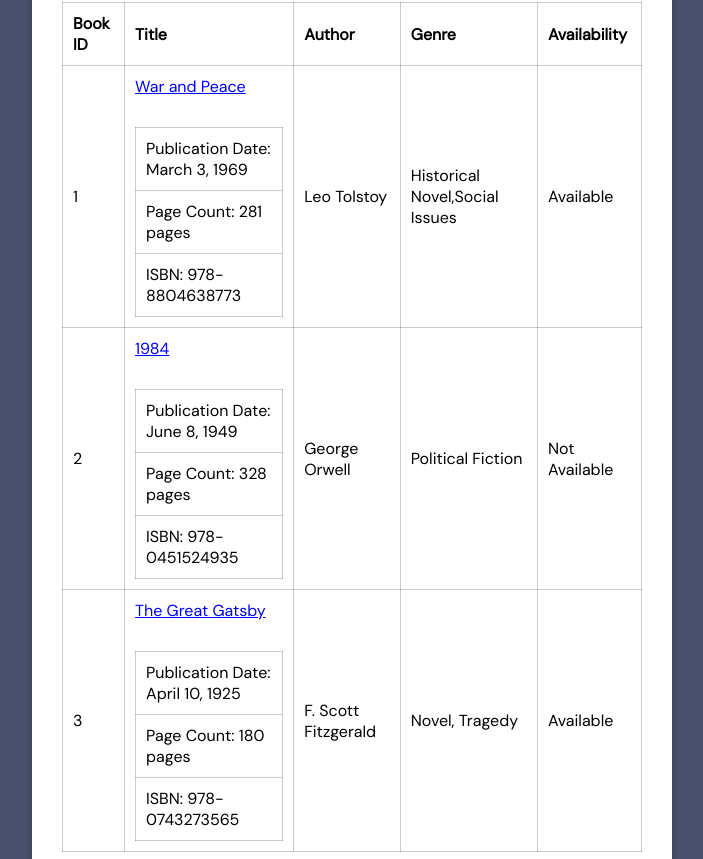
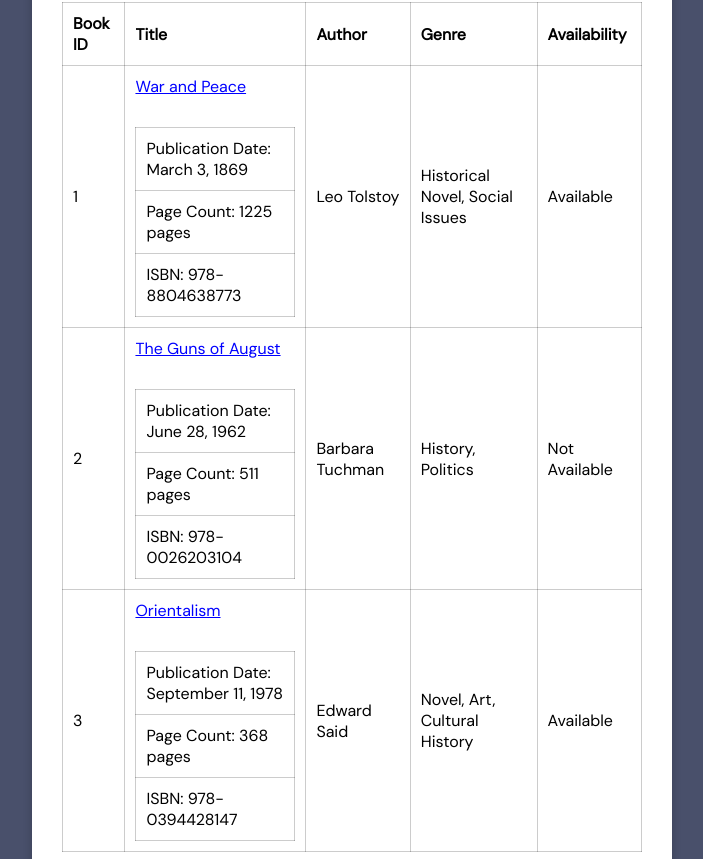
Before and after one commit to urstrulyrohan/Contest-2-Library-System, a plain HTML site: page index.html in a window 1280 px wide. Shown: the part 201-1060 px from the top of the page, without its empty margins (288-991 px from the left). Drawn offline with Linux system fonts and the light colour scheme.

Commit message:
Update index.html

```diff
--- a/index.html
+++ b/index.html
@@ -39,11 +39,11 @@
                 <a class="title-link" href="#">War and Peace</a>
                 <table>
                   <tr>
-                    <td>Publication Date: March 3, 1969</td>
+                    <td>Publication Date: March 3, 1869</td>
                   </tr>
 
                   <tr>
-                    <td>Page Count: 281 pages</td>
+                    <td>Page Count: 1225 pages</td>
                   </tr>
 
                   <tr>
@@ -52,52 +52,52 @@
                 </table>
               </td>
               <td>Leo Tolstoy</td>
-              <td>Historical Novel,Social Issues</td>
+              <td>Historical Novel, Social Issues</td>
               <td>Available</td>
             </tr>
           </tbody>
           <tr>
             <td>2</td>
             <td>
-              <a class="title-link" href="#">1984</a>
+              <a class="title-link" href="#">The Guns of August</a>
               <table>
                 <tr>
-                  <td>Publication Date: June 8, 1949</td>
+                  <td>Publication Date: June 28, 1962</td>
                 </tr>
 
                 <tr>
-                  <td>Page Count: 328 pages</td>
+                  <td>Page Count: 511 pages</td>
                 </tr>
 
                 <tr>
-                  <td>ISBN: 978-0451524935</td>
+                  <td>ISBN: 978-0026203104</td>
                 </tr>
               </table>
             </td>
-            <td>George Orwell</td>
-            <td>Political Fiction</td>
+            <td>Barbara Tuchman </td>
+            <td>History, Politics</td>
             <td>Not Available</td>
           </tr>
           <tr>
             <td>3</td>
             <td>
-              <a class="title-link" href="#">The Great Gatsby</a>
+              <a class="title-link" href="#">Orientalism</a>
               <table>
                 <tr>
-                  <td>Publication Date: April 10, 1925</td>
+                  <td>Publication Date: September 11, 1978</td>
                 </tr>
 
                 <tr>
-                  <td>Page Count: 180 pages</td>
+                  <td>Page Count: 368 pages</td>
                 </tr>
 
                 <tr>
-                  <td>ISBN: 978-0743273565</td>
+                  <td>ISBN: 978-0394428147</td>
                 </tr>
               </table>
             </td>
-            <td>F. Scott Fitzgerald</td>
-            <td>Novel, Tragedy</td>
+            <td>Edward Said</td>
+            <td>Novel, Art, Cultural History</td>
             <td>Available</td>
           </tr>
         </table>
```
